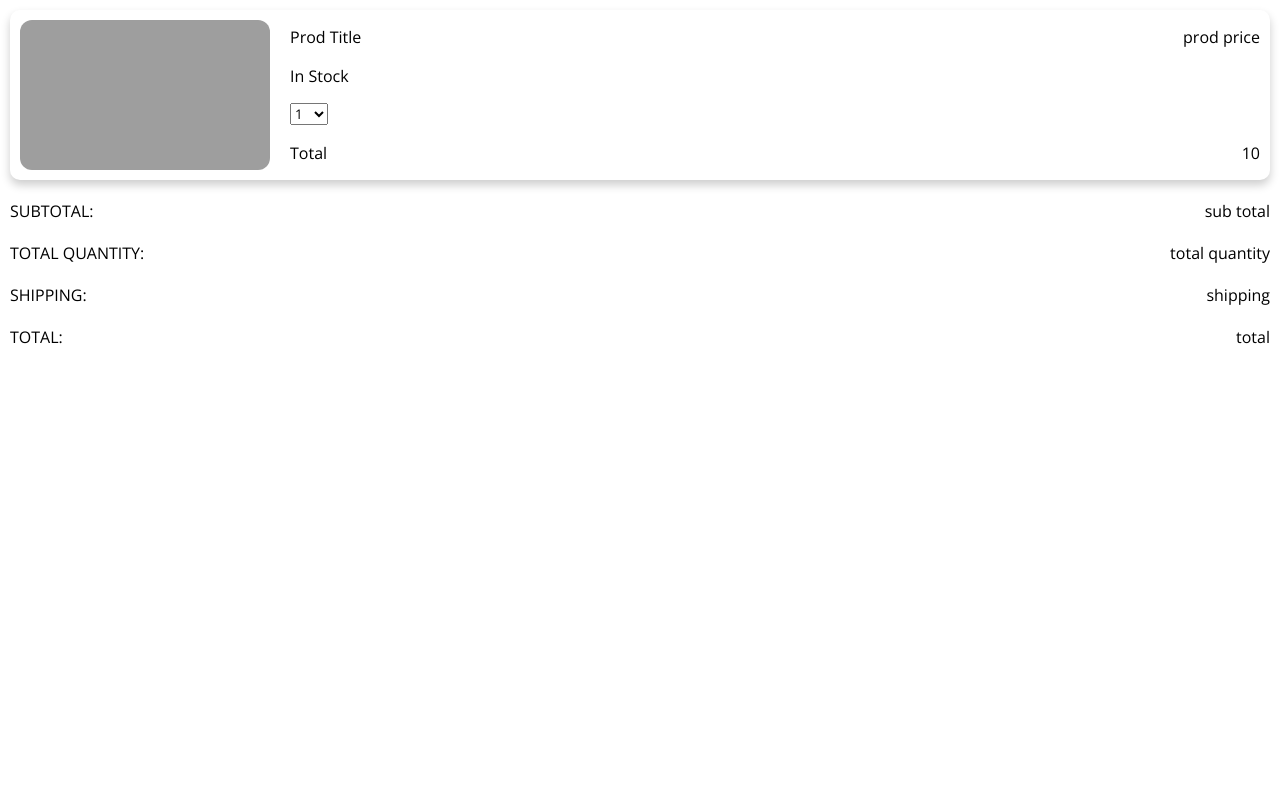
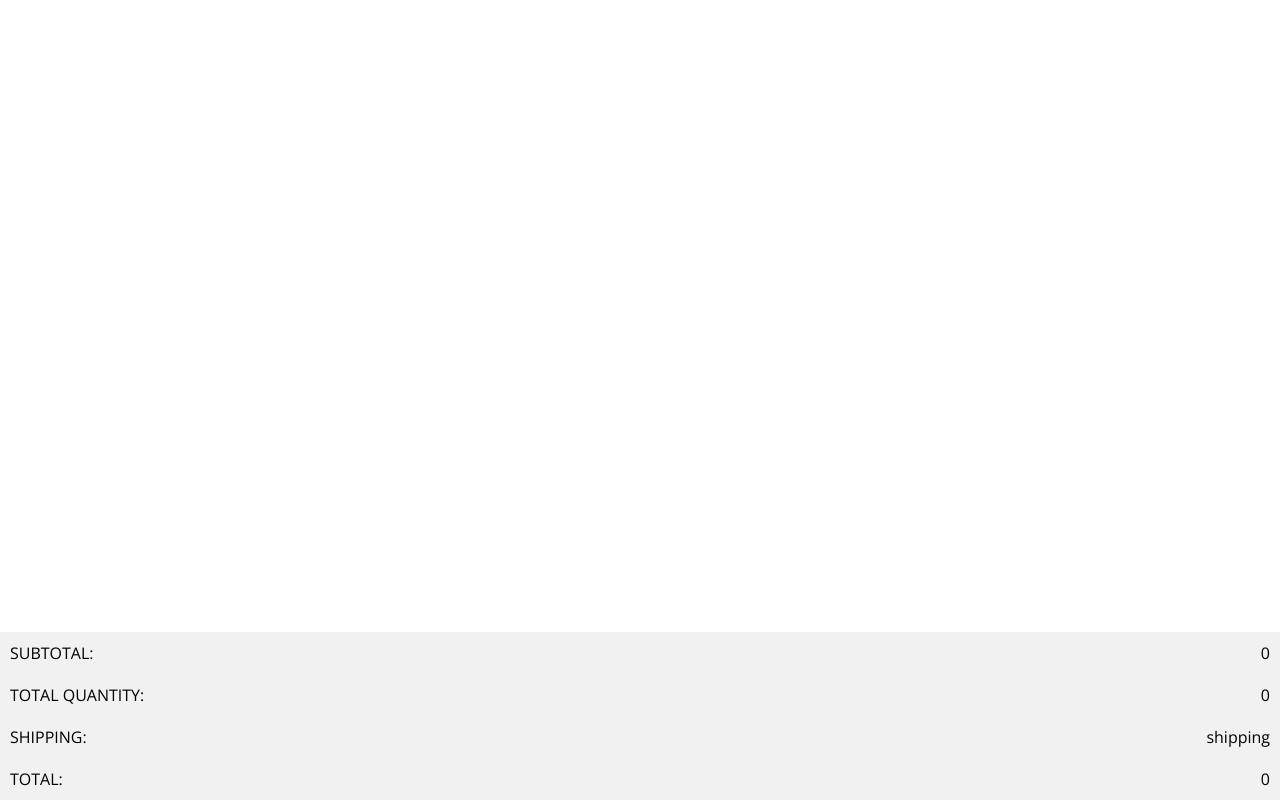
Before and after one commit to Tamilmani027/advanced-shopping-cart, a React (Vite) app: page /cart in a window 1280 px wide. Built offline with nearby package versions, Linux system fonts and the light colour scheme; grey boxes are pictures that could not be loaded.

Commit message:
added functionality for btn,cart

```diff
--- a/src/App.css
+++ b/src/App.css
@@ -23,34 +23,56 @@
   padding-left: 200px;
 }
 
+.header-cartbtn:hover{
+   cursor: pointer;
+  transition: all ease 0.2s;
+  transform: scale(1.05);
+}
+
+
 .header-cartbtn button {
+  display: flex;
+  gap:10px;
   border: none;
   padding: 10px;
   width: 80px;
   border-radius: 10px;
   box-shadow: 0 5px 10px rgba(0, 0, 0, 0.2);
+}
 
+span {
+  display: flex;
+  align-items: center;
+  justify-content: center;
+  text-align: center;
+  width: 22px;
+  height: 22px;
+  background: black;
+  color: white;
+  border-radius: 50%;
 }
+
 
 .prod-card {
   display: flex;
   flex-direction: column;
   align-items: center;
-  justify-content: space-evenly;
+  justify-content: space-between;
   width: 300px;
   height: 300px;
   border-radius: 16px;
   box-shadow: 0 5px 10px rgba(0, 0, 0, 0.2);
+  padding-bottom: 30px;
+  transition: all 0.5s ease;
 }
 
 .prod-card:hover {
   cursor: pointer;
-  transition: all ease 0.2s;
   transform: scale(1.05);
 }
 
 .prod-card img {
-  width: 250px;
+  width: 300px;
   height: 150px;
   object-fit: cover;
   display: block;
@@ -85,6 +107,13 @@
   height: 200px;
   margin: auto;
   margin-top: 30px;
+}
+
+.banner-sec img{
+  display: flex;
+  flex-wrap: wrap;
+  width:900px;
+  height:200px;
   border-radius: 16px;
   box-shadow: 0 5px 10px rgba(0, 0, 0, 0.2);
 
@@ -141,3 +170,10 @@
 .cart-img {
   flex-shrink: 0;
 }
+
+footer{
+  position: fixed;
+  bottom:0;
+  width:100%;
+  background:#f1f1f1;
+}
--- a/src/App.jsx
+++ b/src/App.jsx
@@ -6,16 +6,24 @@ import './App.css'
 import Home from './components/Home'
 import Cart from './components/Cart'
 import { createBrowserRouter, RouterProvider } from 'react-router-dom'
+import MyContext from './components/MyContext';
 
 function App() {
-  const [addedCard, setaddedCart] = useState([])
+  const [toCart, setToCart] = useState(false);
+  const [addedCart, setaddedCart] = useState([]);
+  const [cartTotal, setcartTotal]=useState(0);
+  const [totalAmnt,settotalAmnt]=useState(0);
+  const [totalQnty,settotalQnty]=useState(0);
 
   const addtoCart = (prod) => {
-    setaddedCart([...addedCard, { ...prod }])
+    setaddedCart([...addedCart, { ...prod }])
+    setcartTotal(cartTotal+1);
   }
 
-  const removefromCart = (prod) => {
-    setaddedCart(addedCard.filter((item) => item.id !== prod.id))
+  const removefromCart = (id) => {
+    setaddedCart(addedCart.filter((item) => item.id !== id))
+    setcartTotal(cartTotal-1);
+
   }
 
 
@@ -23,10 +31,6 @@ function App() {
     {
       path: '/',
       element: <Home
-        addedCard={addedCard}
-        setaddedCart={setaddedCart}
-        addtoCart={addtoCart}
-        removefromCart={removefromCart}
       />
     },
     {
@@ -37,7 +41,10 @@ function App() {
 
   return (
     <>
-      <RouterProvider router={router} />
+      <MyContext.Provider value={{totalAmnt,settotalAmnt,toCart, setToCart, addedCart, setaddedCart, addtoCart, removefromCart,cartTotal,totalQnty,settotalQnty}}>
+              <RouterProvider router={router} />
+      </MyContext.Provider>
+
     </>
   )
 }
--- /dev/null
+++ b/src/components/Banner.jsx
@@ -0,0 +1,11 @@
+import React from 'react'
+
+function Banner() {
+	return (
+		<div className='banner-sec'>
+				<img src='https://picsum.photos/252' alt='banner image'/>
+		</div>
+	)
+}
+
+export default Banner
--- a/src/components/Card.jsx
+++ b/src/components/Card.jsx
@@ -1,18 +1,34 @@
-import React, { useState } from 'react'
+import React, { useContext, useState } from "react";
+import MyContext from "./MyContext";
 
-function Card({ prod, key }) {
-	const [toCart, setToCart] = useState(false)
-	return (
-		<>
-			<div className='prod-card'>
-				<img src={prod.image} alt='prod-img' key={key}></img>
-				<p>{prod.title}</p>
-				<p>{prod.price}</p>
-				<p>{prod.rating.rate}</p>
-				<button type='button' onClick={() => setToCart(!toCart)}>{toCart ? 'Remove from Cart' : 'Add to Cart'}</button>
-			</div>
-		</>
-	)
+function Card({ prod, id }) {
+  const {prodTotal,setprodTotal,settotalAmnt,totalAmnt,addedCart,addtoCart, removefromCart,totalQnty,settotalQnty } = useContext(MyContext);
+	const isInCart = addedCart.some((item) => item.id === prod.id);
+
+	const handleClick = () => {
+    if (isInCart) {
+      removefromCart(prod.id);
+			settotalAmnt(totalAmnt-prodTotal);
+			settotalQnty(totalQnty-1);
+
+    } else {
+      addtoCart(prod);
+			settotalAmnt(totalAmnt+prod.price);
+			settotalQnty(totalQnty+1)
+    }
+
+  };
+
+  return (
+    <div className="prod-card">
+      <img src={prod.image} alt="prod-img" />
+      <h4>{prod.title}</h4>
+      <h4>Price:{prod.price}</h4>
+      <button type="button" onClick={handleClick}>
+        {isInCart ? "Remove from Cart" : "Add to Cart"}
+      </button>
+    </div>
+  );
 }
 
-export default Card
+export default Card;
--- a/src/components/CardForCart.jsx
+++ b/src/components/CardForCart.jsx
@@ -1,20 +1,46 @@
-import React from 'react'
+import React, { useContext, useState } from 'react'
+import MyContext from './MyContext';
 
-function CardForCart() {
+function CardForCart({prod}) {
+	const [prodTotal,setprodTotal]=useState(prod.price);
+	const [selectedValue,setSelectedValue]=useState(1);
+	const { totalAmnt,settotalAmnt,settotalQnty,totalQnty} = useContext(MyContext);
+
+
+	const HandleChange=(e)=>{
+		const qty=Number(e.target.value);
+		setSelectedValue(qty);
+		const newTotal=prod.price*qty;
+		setprodTotal(newTotal);
+		settotalAmnt(totalAmnt - prodTotal + newTotal);
+  	settotalQnty(totalQnty - selectedValue + qty);
+	};
+
 	return (
+
 		<>
 			<div className='cardfor-cart'>
 				<div className='cart-img'>
-					<img src='https://picsum.photos/250' alt='prod-img'></img>
+					<img src={prod.image} alt='prod-img'></img>
 				</div>
 				<div className='cartCard-details'>
 					<div className='cart-data'>
-						<p>Prod Title</p>
-						<p>prod price</p>
+						<p>{prod.title}</p>
+						<p>{prod.price}</p>
 					</div>
 					<p>In Stock</p>
 					<div className='cart-data'>
-						<select>
+						{ selectedValue===10 ? (
+							<label>
+								Enter quantity:
+								<input type='number'
+								value={selectedValue}
+								onChange={HandleChange}/>
+							</label>
+						):
+						(
+							<select value={selectedValue}
+						onChange={HandleChange}>
 							<option>1</option>
 							<option>2</option>
 							<option>3</option>
@@ -26,10 +52,13 @@ function CardForCart() {
 							<option>9</option>
 							<option>10</option>
 						</select>
+						)
+						}
+
 					</div>
 					<div className='cart-data'>
 						<p>Total</p>
-						<p>10</p>
+						<p>{prodTotal}</p>
 					</div>
 				</div>
 			</div>
--- a/src/components/Cart.jsx
+++ b/src/components/Cart.jsx
@@ -1,19 +1,29 @@
 import React from 'react'
 import CardForCart from './CardForCart'
+import { useContext } from 'react';
+import MyContext from './MyContext';
 
 function Cart() {
+	  const { totalAmnt,settotalAmnt, addedCart,totalQnty} = useContext(MyContext);
+
 	return (
 		<>
-			<CardForCart />
+		<div>
+					{
+			addedCart.map((prod)=>(
+				<CardForCart prod={prod} key={prod.id}/>
+			))
+			}
+		</div>
 			<footer>
 				<div className='bill-details'>
 					<div className='cart-bill'>
 						<p>SUBTOTAL:</p>
-						<p>sub total</p>
+						<p>{totalAmnt}</p>
 					</div>
 					<div className='cart-bill'>
 						<p>TOTAL QUANTITY:</p>
-						<p>total quantity</p>
+						<p>{totalQnty}</p>
 					</div>
 					<div className='cart-bill'>
 						<p>SHIPPING:</p>
@@ -21,7 +31,7 @@ function Cart() {
 					</div>
 					<div className='cart-bill'>
 						<p>TOTAL:</p>
-						<p>total</p>
+						<p>{totalAmnt}</p>
 					</div>
 				</div>
 			</footer>
--- a/src/components/Home.jsx
+++ b/src/components/Home.jsx
@@ -4,14 +4,13 @@ import Card from './Card'
 import ProductContainer from './ProductContainer'
 import Cart from './Cart'
 import CardForCart from './CardForCart'
+import Banner from './Banner'
 
 function Home() {
 	return (
 		<div>
 			<Header />
-			<div className='banner-sec'>
-				<p>Banner</p>
-			</div>
+			<Banner/>
 			<ProductContainer />
 		</div>
 	)
--- a/src/components/ProductContainer.jsx
+++ b/src/components/ProductContainer.jsx
@@ -9,7 +9,7 @@ function ProductContainer() {
 		<div className='prod-container'>
 					{
 			productsdata.products.map((prod,index)=>(
-				<Card prod={prod} key={index}/>
+				<Card prod={prod} id={prod.id}/>
 			))
 			}
 		</div>
--- a/src/data/productsData.json
+++ b/src/data/productsData.json
@@ -2,10 +2,10 @@
   "products": [
     {
       "id": 1,
-      "title": "",
-      "price": 0,
+      "title": "Apple",
+      "price": 500,
       "category": "",
-      "image": "https://picsum.photos/250",
+      "image": "https://picsum.photos/251",
       "status": false,
       "rating": {
         "rate": 4.7,
@@ -15,9 +15,9 @@
     {
       "id": 2,
       "title": "",
-      "price": 0,
+      "price": 1000,
       "category": "",
-      "image": "https://picsum.photos/250",
+      "image": "https://picsum.photos/252",
       "status": false,
       "rating": {
         "rate": 3.5,
@@ -27,9 +27,9 @@
     {
       "id": 3,
       "title": "",
-      "price": 0,
+      "price": 600,
       "category": "",
-      "image": "https://picsum.photos/250",
+      "image": "https://picsum.photos/253",
       "status": false,
       "rating": {
         "rate": 4.2,
@@ -39,9 +39,9 @@
     {
       "id": 4,
       "title": "",
-      "price": 0,
+      "price": 300,
       "category": "",
-      "image": "https://picsum.photos/250",
+      "image": "https://picsum.photos/254",
       "status": false,
       "rating": {
         "rate": 2.8,
@@ -51,9 +51,9 @@
     {
       "id": 5,
       "title": "",
-      "price": 0,
+      "price": 400,
       "category": "",
-      "image": "https://picsum.photos/250",
+      "image": "https://picsum.photos/255",
       "status": false,
       "rating": {
         "rate": 4.9,
@@ -63,9 +63,9 @@
     {
       "id": 6,
       "title": "",
-      "price": 0,
+      "price": 750,
       "category": "",
-      "image": "https://picsum.photos/250",
+      "image": "https://picsum.photos/256",
       "status": false,
       "rating": {
         "rate": 3.9,
@@ -75,9 +75,9 @@
     {
       "id": 7,
       "title": "",
-      "price": 0,
+      "price": 800,
       "category": "",
-      "image": "https://picsum.photos/250",
+      "image": "https://picsum.photos/257",
       "status": false,
       "rating": {
         "rate": 4.4,
@@ -87,9 +87,9 @@
     {
       "id": 8,
       "title": "",
-      "price": 0,
+      "price": 200,
       "category": "",
-      "image": "https://picsum.photos/250",
+      "image": "https://picsum.photos/258",
       "status": false,
       "rating": {
         "rate": 2.6,
@@ -99,9 +99,9 @@
     {
       "id": 9,
       "title": "",
-      "price": 0,
+      "price":100,
       "category": "",
-      "image": "https://picsum.photos/250",
+      "image": "https://picsum.photos/259",
       "status": false,
       "rating": {
         "rate": 4.1,
@@ -111,9 +111,9 @@
     {
       "id": 10,
       "title": "",
-      "price": 0,
+      "price": 450,
       "category": "",
-      "image": "https://picsum.photos/250",
+      "image": "https://picsum.photos/260",
       "status": false,
       "rating": {
         "rate": 3.7,
@@ -123,9 +123,9 @@
     {
       "id": 11,
       "title": "",
-      "price": 0,
+      "price":350,
       "category": "",
-      "image": "https://picsum.photos/250",
+      "image": "https://picsum.photos/261",
       "status": false,
       "rating": {
         "rate": 4.8,
@@ -135,9 +135,9 @@
     {
       "id": 12,
       "title": "",
-      "price": 0,
+      "price":550,
       "category": "",
-      "image": "https://picsum.photos/250",
+      "image": "https://picsum.photos/262",
       "status": false,
       "rating": {
         "rate": 3.2,
```
Also changed, not shown: src/components/Header.jsx (+5 -2 lines), src/components/MyContext.jsx (line endings or trailing spaces).
